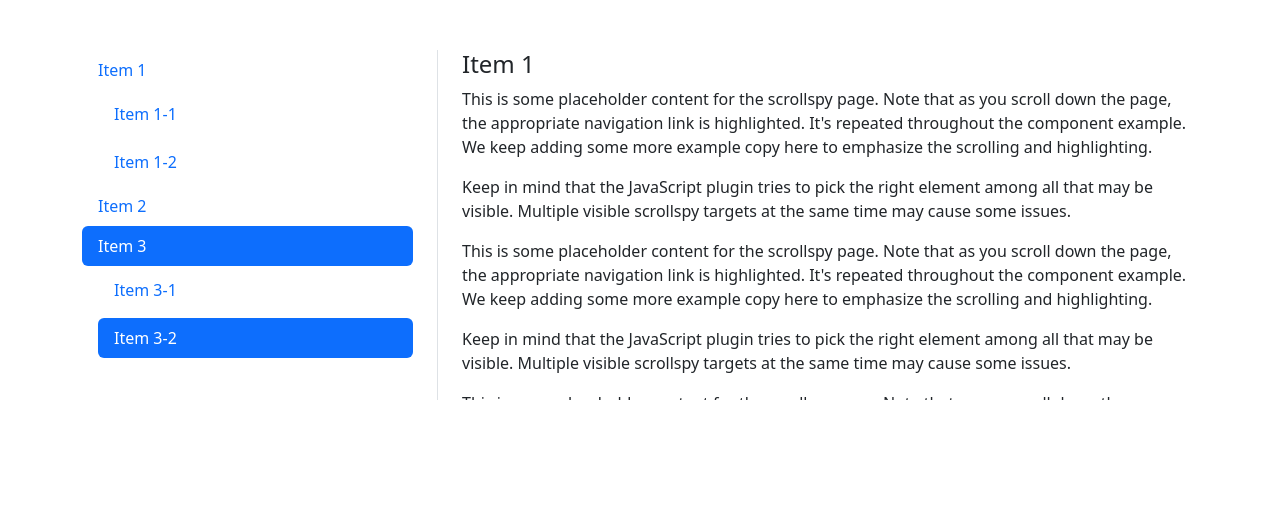
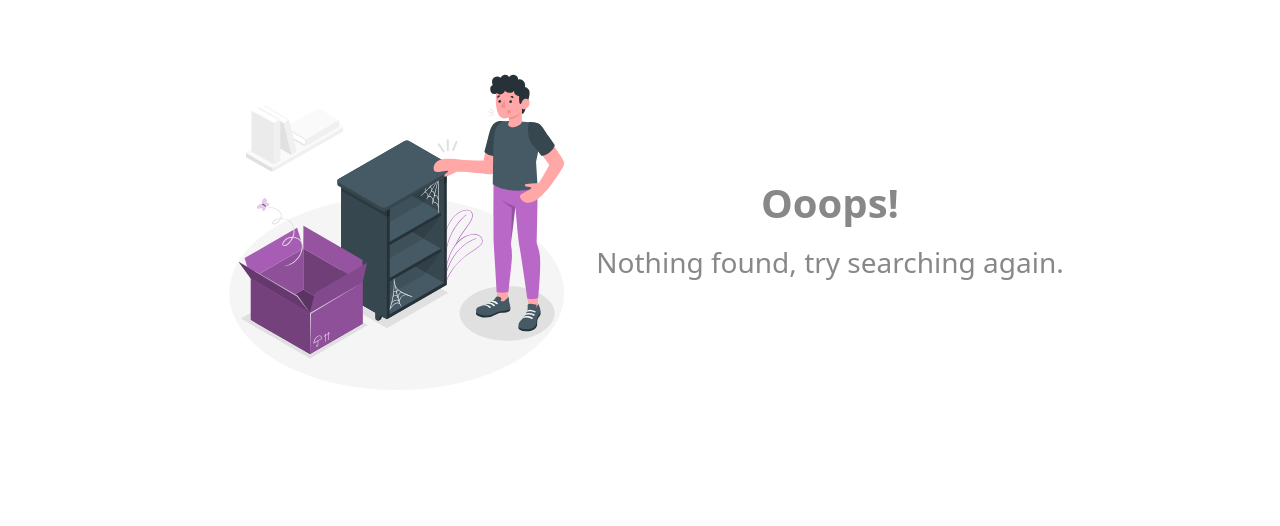
Before and after one commit to enes-ekrem-ergunesh/CEN236_BookTrackers, a PHP site: page /CEN236_BookTrackers/tester.html in a window 1280 px wide. Shown: the top 526 px of the page. Run offline with PHP 8.4, Linux system fonts and the light colour scheme.

Commit message:
avatar & state picture updates

```diff
--- a/js/ui.js
+++ b/js/ui.js
@@ -40,7 +40,7 @@ class UI {
           <div class="row justify-content-center">
           <div class="col-10 text-center">
             <img class="img-fluid" alt="Profile Photo" style="max-height: 8rem;"
-              src="`+$current_dir+`/assets/avatars/`+user.avatar_id+`.png">
+              src="`+$current_dir+`/assets/avatars/`+user.avatar_id+`.svg">
           </div>
         </div>
         <div class="row justify-content-center my-3">
--- a/tester.html
+++ b/tester.html
@@ -12,158 +12,23 @@
 
 <body>
 
-  <div class="container" style="margin-top: 50px; height: 15rem;">
-    <div class="row">
-      <div class="col-4">
-        <nav id="navbar-example3" class="h-100 flex-column align-items-stretch pe-4 border-end">
-          <nav class="nav nav-pills flex-column">
-            <a class="nav-link" href="#item-1">Item 1</a>
-            <nav class="nav nav-pills flex-column">
-              <a class="nav-link ms-3 my-1" href="#item-1-1">Item 1-1</a>
-              <a class="nav-link ms-3 my-1" href="#item-1-2">Item 1-2</a>
-            </nav>
-            <a class="nav-link" href="#item-2">Item 2</a>
-            <a class="nav-link" href="#item-3">Item 3</a>
-            <nav class="nav nav-pills flex-column">
-              <a class="nav-link ms-3 my-1" href="#item-3-1">Item 3-1</a>
-              <a class="nav-link ms-3 my-1" href="#item-3-2">Item 3-2</a>
-            </nav>
-          </nav>
-        </nav><!-- navbar -->
+  <div class="container" style="margin-top: 50px;">
+
+
+
+    <div id="books-row" name="Books (shelf)" class="row justify-content-center">
+      <div class="col-5 col-md-4 col-lg-4">
+        <img style="width:100%" src="../assets/state_images/empty.svg" alt="empty state ui image">
       </div>
-
-      <div class="col-8">
-        <div data-bs-spy="scroll" data-bs-target="#navbar-example3" data-bs-smooth-scroll="true"
-          class="scrollspy-example-2" tabindex="0" style="height: 350px; overflow: auto;">
-          <div id="item-1">
-            <h4>Item 1</h4>
-            <p>This is some placeholder content for the scrollspy page. Note that as you scroll down the page, the
-              appropriate navigation link is highlighted. It's repeated throughout the component example. We keep adding
-              some more example copy here to emphasize the scrolling and highlighting.</p>
-            <p>Keep in mind that the JavaScript plugin tries to pick the right element among all that may be visible.
-              Multiple visible scrollspy targets at the same time may cause some issues.</p>
-            <p>This is some placeholder content for the scrollspy page. Note that as you scroll down the page, the
-              appropriate navigation link is highlighted. It's repeated throughout the component example. We keep adding
-              some more example copy here to emphasize the scrolling and highlighting.</p>
-            <p>Keep in mind that the JavaScript plugin tries to pick the right element among all that may be visible.
-              Multiple visible scrollspy targets at the same time may cause some issues.</p>
-            <p>This is some placeholder content for the scrollspy page. Note that as you scroll down the page, the
-              appropriate navigation link is highlighted. It's repeated throughout the component example. We keep adding
-              some more example copy here to emphasize the scrolling and highlighting.</p>
-            <p>Keep in mind that the JavaScript plugin tries to pick the right element among all that may be visible.
-              Multiple visible scrollspy targets at the same time may cause some issues.</p>
-          </div>
-          <div id="item-1-1">
-            <h5>Item 1-1</h5>
-            <p>This is some placeholder content for the scrollspy page. Note that as you scroll down the page, the
-              appropriate navigation link is highlighted. It's repeated throughout the component example. We keep adding
-              some more example copy here to emphasize the scrolling and highlighting.</p>
-            <p>Keep in mind that the JavaScript plugin tries to pick the right element among all that may be visible.
-              Multiple visible scrollspy targets at the same time may cause some issues.</p>
-            <p>This is some placeholder content for the scrollspy page. Note that as you scroll down the page, the
-              appropriate navigation link is highlighted. It's repeated throughout the component example. We keep adding
-              some more example copy here to emphasize the scrolling and highlighting.</p>
-            <p>Keep in mind that the JavaScript plugin tries to pick the right element among all that may be visible.
-              Multiple visible scrollspy targets at the same time may cause some issues.</p>
-            <p>This is some placeholder content for the scrollspy page. Note that as you scroll down the page, the
-              appropriate navigation link is highlighted. It's repeated throughout the component example. We keep adding
-              some more example copy here to emphasize the scrolling and highlighting.</p>
-            <p>Keep in mind that the JavaScript plugin tries to pick the right element among all that may be visible.
-              Multiple visible scrollspy targets at the same time may cause some issues.</p>
-          </div>
-          <div id="item-1-2">
-            <h5>Item 1-2</h5>
-            <p>This is some placeholder content for the scrollspy page. Note that as you scroll down the page, the
-              appropriate navigation link is highlighted. It's repeated throughout the component example. We keep adding
-              some more example copy here to emphasize the scrolling and highlighting.</p>
-            <p>Keep in mind that the JavaScript plugin tries to pick the right element among all that may be visible.
-              Multiple visible scrollspy targets at the same time may cause some issues.</p>
-            <p>This is some placeholder content for the scrollspy page. Note that as you scroll down the page, the
-              appropriate navigation link is highlighted. It's repeated throughout the component example. We keep adding
-              some more example copy here to emphasize the scrolling and highlighting.</p>
-            <p>Keep in mind that the JavaScript plugin tries to pick the right element among all that may be visible.
-              Multiple visible scrollspy targets at the same time may cause some issues.</p>
-            <p>This is some placeholder content for the scrollspy page. Note that as you scroll down the page, the
-              appropriate navigation link is highlighted. It's repeated throughout the component example. We keep adding
-              some more example copy here to emphasize the scrolling and highlighting.</p>
-            <p>Keep in mind that the JavaScript plugin tries to pick the right element among all that may be visible.
-              Multiple visible scrollspy targets at the same time may cause some issues.</p>
-          </div>
-          <div id="item-2">
-            <h4>Item 2</h4>
-            <p>This is some placeholder content for the scrollspy page. Note that as you scroll down the page, the
-              appropriate navigation link is highlighted. It's repeated throughout the component example. We keep adding
-              some more example copy here to emphasize the scrolling and highlighting.</p>
-            <p>Keep in mind that the JavaScript plugin tries to pick the right element among all that may be visible.
-              Multiple visible scrollspy targets at the same time may cause some issues.</p>
-            <p>This is some placeholder content for the scrollspy page. Note that as you scroll down the page, the
-              appropriate navigation link is highlighted. It's repeated throughout the component example. We keep adding
-              some more example copy here to emphasize the scrolling and highlighting.</p>
-            <p>Keep in mind that the JavaScript plugin tries to pick the right element among all that may be visible.
-              Multiple visible scrollspy targets at the same time may cause some issues.</p>
-            <p>This is some placeholder content for the scrollspy page. Note that as you scroll down the page, the
-              appropriate navigation link is highlighted. It's repeated throughout the component example. We keep adding
-              some more example copy here to emphasize the scrolling and highlighting.</p>
-            <p>Keep in mind that the JavaScript plugin tries to pick the right element among all that may be visible.
-              Multiple visible scrollspy targets at the same time may cause some issues.</p>
-          </div>
-          <div id="item-3">
-            <h4>Item 3</h4>
-            <p>This is some placeholder content for the scrollspy page. Note that as you scroll down the page, the
-              appropriate navigation link is highlighted. It's repeated throughout the component example. We keep adding
-              some more example copy here to emphasize the scrolling and highlighting.</p>
-            <p>Keep in mind that the JavaScript plugin tries to pick the right element among all that may be visible.
-              Multiple visible scrollspy targets at the same time may cause some issues.</p>
-            <p>This is some placeholder content for the scrollspy page. Note that as you scroll down the page, the
-              appropriate navigation link is highlighted. It's repeated throughout the component example. We keep adding
-              some more example copy here to emphasize the scrolling and highlighting.</p>
-            <p>Keep in mind that the JavaScript plugin tries to pick the right element among all that may be visible.
-              Multiple visible scrollspy targets at the same time may cause some issues.</p>
-            <p>This is some placeholder content for the scrollspy page. Note that as you scroll down the page, the
-              appropriate navigation link is highlighted. It's repeated throughout the component example. We keep adding
-              some more example copy here to emphasize the scrolling and highlighting.</p>
-            <p>Keep in mind that the JavaScript plugin tries to pick the right element among all that may be visible.
-              Multiple visible scrollspy targets at the same time may cause some issues.</p>
-          </div>
-          <div id="item-3-1">
-            <h5>Item 3-1</h5>
-            <p>This is some placeholder content for the scrollspy page. Note that as you scroll down the page, the
-              appropriate navigation link is highlighted. It's repeated throughout the component example. We keep adding
-              some more example copy here to emphasize the scrolling and highlighting.</p>
-            <p>Keep in mind that the JavaScript plugin tries to pick the right element among all that may be visible.
-              Multiple visible scrollspy targets at the same time may cause some issues.</p>
-            <p>This is some placeholder content for the scrollspy page. Note that as you scroll down the page, the
-              appropriate navigation link is highlighted. It's repeated throughout the component example. We keep adding
-              some more example copy here to emphasize the scrolling and highlighting.</p>
-            <p>Keep in mind that the JavaScript plugin tries to pick the right element among all that may be visible.
-              Multiple visible scrollspy targets at the same time may cause some issues.</p>
-            <p>This is some placeholder content for the scrollspy page. Note that as you scroll down the page, the
-              appropriate navigation link is highlighted. It's repeated throughout the component example. We keep adding
-              some more example copy here to emphasize the scrolling and highlighting.</p>
-            <p>Keep in mind that the JavaScript plugin tries to pick the right element among all that may be visible.
-              Multiple visible scrollspy targets at the same time may cause some issues.</p>
-          </div>
-          <div id="item-3-2">
-            <h5>Item 3-2</h5>
-            <p>This is some placeholder content for the scrollspy page. Note that as you scroll down the page, the
-              appropriate navigation link is highlighted. It's repeated throughout the component example. We keep adding
-              some more example copy here to emphasize the scrolling and highlighting.</p>
-            <p>Keep in mind that the JavaScript plugin tries to pick the right element among all that may be visible.
-              Multiple visible scrollspy targets at the same time may cause some issues.</p>
-            <p>This is some placeholder content for the scrollspy page. Note that as you scroll down the page, the
-              appropriate navigation link is highlighted. It's repeated throughout the component example. We keep adding
-              some more example copy here to emphasize the scrolling and highlighting.</p>
-            <p>Keep in mind that the JavaScript plugin tries to pick the right element among all that may be visible.
-              Multiple visible scrollspy targets at the same time may cause some issues.</p>
-            <p>This is some placeholder content for the scrollspy page. Note that as you scroll down the page, the
-              appropriate navigation link is highlighted. It's repeated throughout the component example. We keep adding
-              some more example copy here to emphasize the scrolling and highlighting.</p>
-            <p>Keep in mind that the JavaScript plugin tries to pick the right element among all that may be visible.
-              Multiple visible scrollspy targets at the same time may cause some issues.</p>
-          </div>
-        </div>
+      <div class="col-8 col-sm-8 col align-self-center text-center" style="height: fit-content; width:fit-content">
+        <p class="fs-1 fw-semibold" style="color: #888;white-space: nowrap; margin-bottom: 0.2em;">Ooops!</p>
+        <span class="fs-3" style="color: #888;">Nothing found, try searching again.</span>
       </div>
     </div>
+
+
+
+
   </div>
 
 
```
Also changed, not shown: account settings/index.html (+4 -4 lines), author/index.html (+4 -4 lines), index.html (+4 -4 lines), js/userbook-service.js (+99 -20 lines), my shelf/index.html (+8 -8 lines), read/index.html (+4 -4 lines), rest/dao/UserBookDao.class.php (+6 -2 lines), assets/avatars/1.svg (added), assets/avatars/2.svg (added), assets/avatars/3.svg (added), assets/avatars/4.svg (added), assets/state_images/empty.svg (added).
